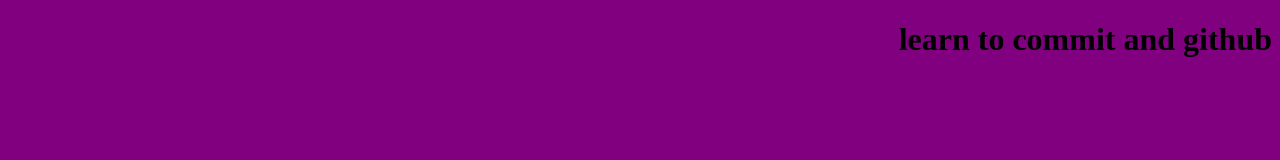
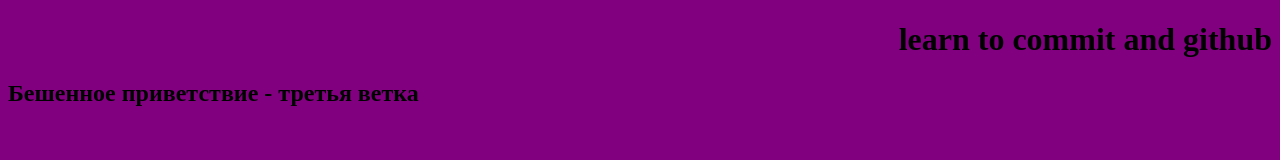
Before and after one commit to SvetaDc/git_learn, a plain HTML site: page index.html in a window 1280 px wide. Drawn offline with Linux system fonts and the light colour scheme.

Commit message:
Добавление бешенного приветствия

```diff
--- a/index.html
+++ b/index.html
@@ -8,6 +8,7 @@
 <body>
 	<div>
 		<h1>learn to commit and github</h1>
+		<h2>Бешенное приветствие - третья ветка</h2>
 	</div>
 </body>
 </html>
```
